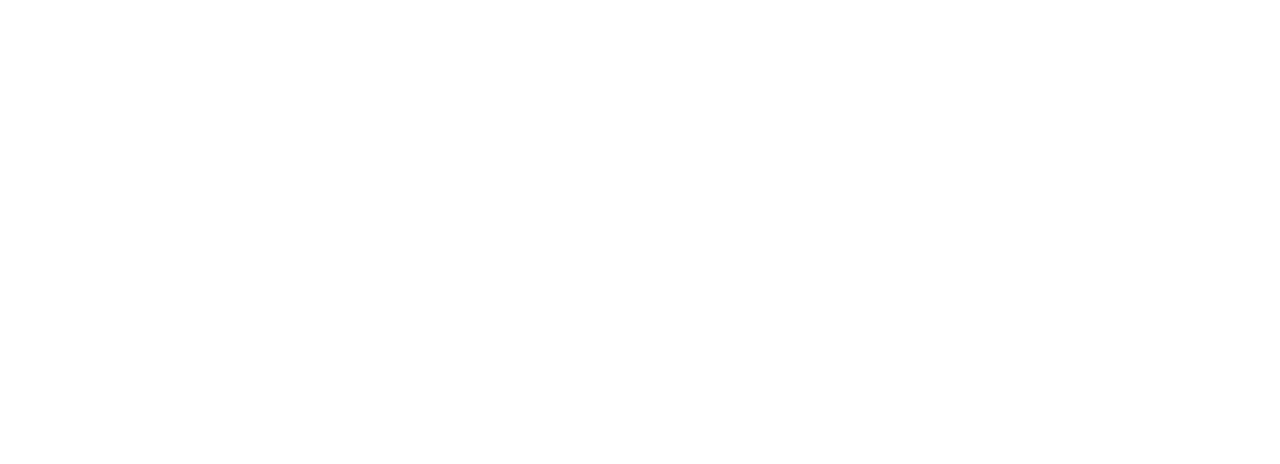
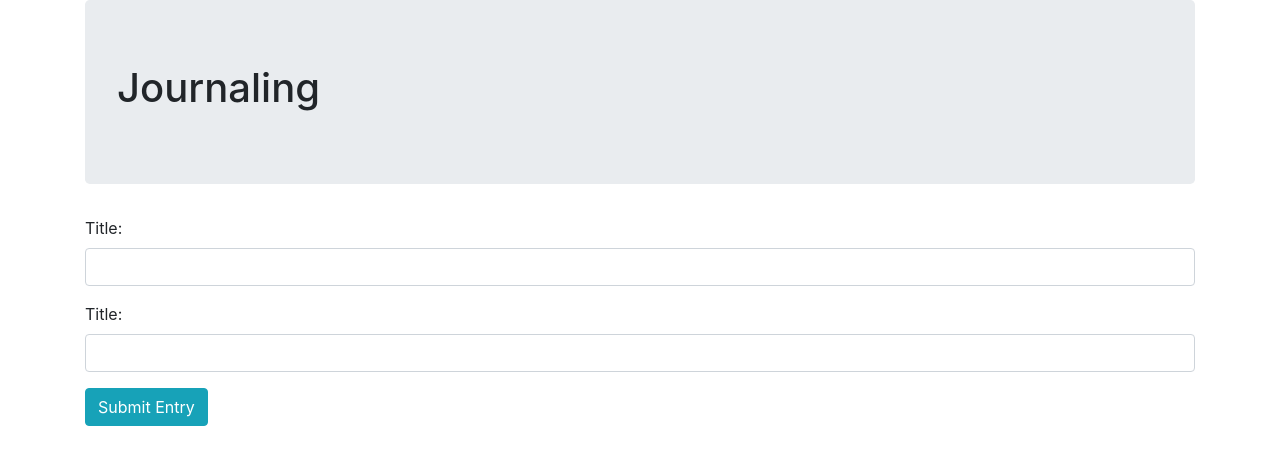
Before and after one commit to jeffdinsmore/jsJournal, a website built with webpack: page src/index.html in a window 1280 px wide. Built offline with nearby package versions, Linux system fonts and the light colour scheme; files whose address does not match are found by name.

Commit message:
add html and basic js to project
Co-authored-by: Jeff Dinsmore <hello@jeffdinsmore.com>

```diff
--- a/src/index.html
+++ b/src/index.html
@@ -11,7 +11,23 @@
 </head>
 <body>
   <div class="container">
+    <div class="jumbotron">
+      <h1>Journaling</h1>
+    </div>
+    <form id="journal-entry">
+      <div class="form-group">
+        <label class="journal-title">Title:</label>
+        <input id="journal-title" class="form-control" type="text">
+      </div>
+      <div class="form-group">
+        <label class="journal-body">Title:</label>
+        <input id="journal-body" class="form-control" type="text">
+      </div>
+      <button type="submit" class="btn btn-info">Submit Entry</button>
+    </form>
+    <div id="result">
 
+    </div>
   </div>
 </body>
 </html>
--- a/src/main.js
+++ b/src/main.js
@@ -4,5 +4,10 @@ import 'bootstrap/dist/css/bootstrap.min.css';
 import './css/styles.css';
 
 $(document).ready(function() {
+  $("#journal-entry").submit(function(event) {
+    let title = $("input#journal-title").val();
+    let body = $("input#journal-body").val();
 
+    $("#result").html();
+  });
 });
```
